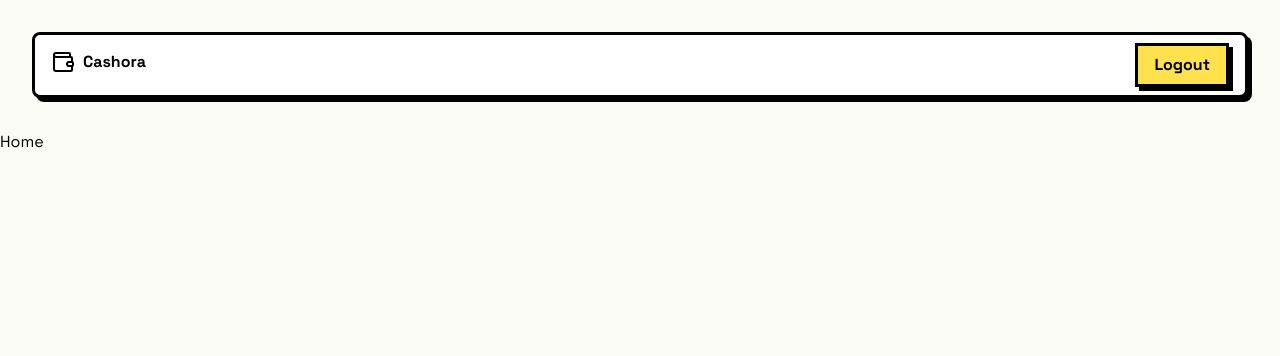
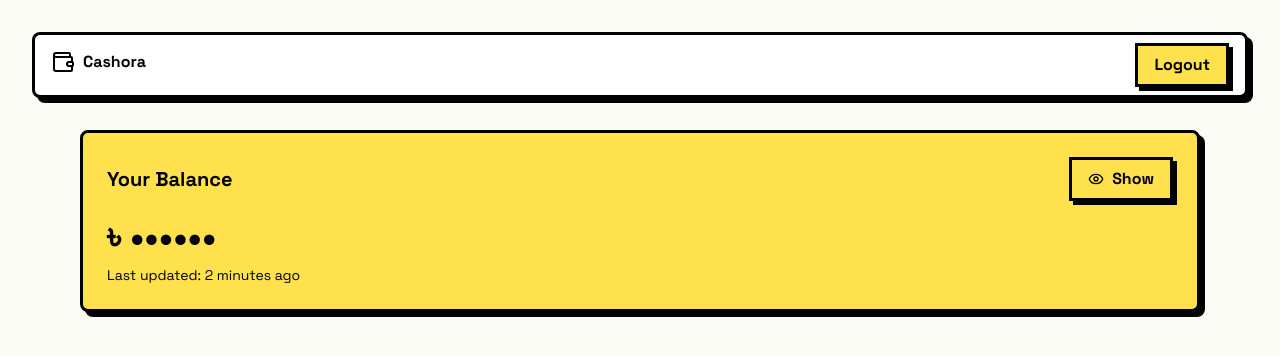
Before and after one commit to mahmudulturan/cashora-frontend, a React (Vite) app: page / in a window 1280 px wide. Shown: the top 356 px of the page. Built offline with nearby package versions, Linux system fonts and the light colour scheme.

Commit message:
feat: add balance section on homepage

```diff
--- a/src/App.tsx
+++ b/src/App.tsx
@@ -5,12 +5,12 @@ import { Routes } from 'react-router';
 import LoginPage from './pages/auth/login/login-page';
 import RegisterPage from './pages/auth/register/register-page';
 import RootLayout from './layout/RootLayout';
-
+import HomePage from './pages/root/home/home-page';
 const App: FC = () => {
   return (
     <Routes>
       <Route path="/" element={<RootLayout />}>
-        <Route index element={<div>Home</div>} />
+        <Route index element={<HomePage />} />
         <Route path="about" element={<div>About</div>} />
       </Route>
 
--- a/src/index.css
+++ b/src/index.css
@@ -46,26 +46,31 @@
   * {
     @apply border-border font-spaceGrotesk;
   }
+
   body {
     @apply bg-bg text-text;
+  }
+
+  .wrapper {
+    @apply max-w-6xl mx-auto px-4;
   }
 }
 
 
 @layer components {
   .card-white {
-    @apply bg-white border-[3px] border-border shadow-[4px_4px_0px_0px_rgba(0,0,0,1)];
+    @apply bg-white border-[3px] border-border shadow-shadow;
   }
 
   .card-yellow {
-    @apply bg-[#FFE14D] border-[3px] border-border shadow-[4px_4px_0px_0px_rgba(0,0,0,1)];
+    @apply bg-[#FFE14D] border-[3px] border-border shadow-shadow;
   }
 
   .card-pink {
-    @apply bg-[#FF5C92] border-[3px] border-border shadow-[4px_4px_0px_0px_rgba(0,0,0,1)];
+    @apply bg-[#FF5C92] border-[3px] border-border shadow-shadow;
   }
 
   .card-green {
-    @apply bg-[#00DCA5] border-[3px] border-border shadow-[4px_4px_0px_0px_rgba(0,0,0,1)];
+    @apply bg-[#00DCA5] border-[3px] border-border shadow-shadow;
   }
 }
--- /dev/null
+++ b/src/pages/root/home/components/balance.tsx
@@ -0,0 +1,32 @@
+import { Button } from '@/components/ui/button';
+import { Eye } from 'lucide-react';
+import { EyeOff } from 'lucide-react';
+import { FC } from 'react';
+
+interface IBalanceProps {
+    showBalance: boolean;
+    setShowBalance: (showBalance: boolean) => void;
+}
+
+const Balance: FC<IBalanceProps> = ({ showBalance, setShowBalance }) => {
+    return (
+        <section className="card-yellow rounded-lg p-6">
+            <div className="flex justify-between items-center mb-4">
+                <h2 className="text-xl font-bold">Your Balance</h2>
+                <Button
+                    onClick={() => setShowBalance(!showBalance)}
+                    className="flex items-center gap-2"
+                >
+                    {showBalance ? <EyeOff className="w-4 h-4" /> : <Eye className="w-4 h-4" />}
+                    {showBalance ? 'Hide' : 'Show'}
+                </Button>
+            </div>
+            <p className="text-4xl font-bold mb-2">
+                {showBalance ? '৳ 12,500.00' : '৳ ••••••'}
+            </p>
+            <p className="text-sm">Last updated: 2 minutes ago</p>
+        </section>
+    );
+};
+
+export default Balance;
--- /dev/null
+++ b/src/pages/root/home/home-page.tsx
@@ -0,0 +1,12 @@
+import { FC, useState } from 'react';
+import Balance from './components/balance';
+const HomePage: FC = () => {
+    const [showBalance, setShowBalance] = useState(false);
+    return (
+        <main className="wrapper">
+            <Balance showBalance={showBalance} setShowBalance={setShowBalance} />
+        </main>
+    );
+};
+
+export default HomePage;
```
